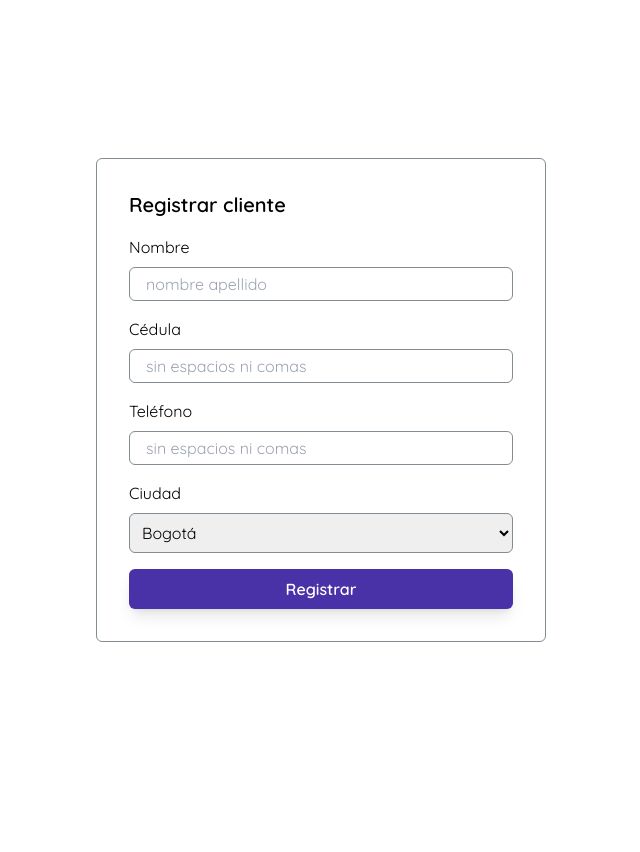
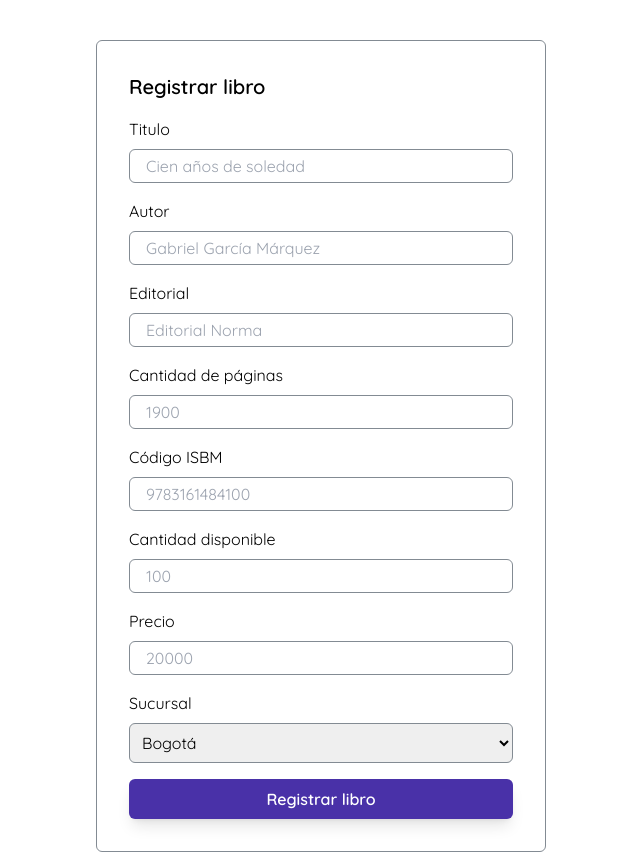
Before and after one commit to aldanielago/Practicas, a React (Vite) app: page / in a window 1280 px wide. Shown: the whole page, without its empty margins (319-959 px from the left). Before the commit the page ends 800 px from the top, so only its background shows below. Built offline with nearby package versions, Linux system fonts and the light colour scheme.

Commit message:
[Styles] Book register page

```diff
--- a/src/App.jsx
+++ b/src/App.jsx
@@ -1,17 +1,20 @@
-// import { SucursalProvider } from './context/SucursalContext';
+import { SucursalProvider } from './context/SucursalContext';
 // import { AdminLoginPage } from './components/pages/AdminLoginPage'
 // import { AdminRegister } from './components/pages/AdminRegisterPage'
+// import { ClientRegisterPage } from "./components/pages/ClientRegisterPage";
 
-import { ClientRegisterPage } from "./components/pages/ClientRegisterPage";
-import { SucursalProvider } from "./context/SucursalContext";
+import { BookRegisterPage } from "./components/pages/BookRegisterPage";
 
 function App() {
 
   return (
     <>
       <SucursalProvider>
+        <BookRegisterPage />
+      </SucursalProvider>
+      {/* <SucursalProvider>
         <ClientRegisterPage />
-      </SucursalProvider>
+      </SucursalProvider> */}
       {/* <AdminLoginPage /> */}
       {/* <SucursalProvider>
         <AdminRegister />
--- a/src/components/elements/Form.jsx
+++ b/src/components/elements/Form.jsx
@@ -1,6 +1,6 @@
 export function Form({ text, children}) {
   return (
-    <section className={`center border border-dark-text-gray p-8 rounded-md`}>
+    <section className={`center my-10 border border-dark-text-gray p-8 rounded-md`}>
       <h1 className='font-quicksand font-bold mb-4 text-xl'>{text}</h1>
       <form className="flex flex-col w-96">
         { children }
--- /dev/null
+++ b/src/components/pages/BookRegisterPage.jsx
@@ -0,0 +1,28 @@
+import { useContext } from "react";
+import { Form } from "../elements/Form";
+import { FormInput } from "../elements/FormInput";
+import { PrimaryButton } from "../buttons/PrimaryButton";
+import { SucursalContext } from "../../context/SucursalContext";
+
+export function BookRegisterPage() {
+  const { arraySucursales } = useContext(SucursalContext);
+
+  return (
+    <Form text="Registrar libro">
+      <FormInput text="Titulo" type="text" placeholder="Cien años de soledad" />
+      <FormInput text="Autor" type="text" placeholder="Gabriel García Márquez" />
+      <FormInput text="Editorial" type="text" placeholder="Editorial Norma" />
+      <FormInput text="Cantidad de páginas" type="number" placeholder="1900" />
+      <FormInput text="Código ISBM" type="number" placeholder="9783161484100" />
+      <FormInput text="Cantidad disponible" type="number" placeholder="100" />
+      <FormInput text="Precio" type="number" placeholder="20000" />
+      <FormInput text={'Sucursal'} type={'select'}>
+        { arraySucursales.map(sucursal => (
+          <option className="font-quicksand" key={sucursal.id} value={sucursal.id}> {sucursal.nombre} </option>
+          )
+        )}
+      </FormInput>
+      <PrimaryButton text="Registrar libro" />
+    </Form>
+  )
+}
--- a/src/index.css
+++ b/src/index.css
@@ -6,7 +6,7 @@
 
 .center {
   position: absolute;
-  top: 50%;
+  /* top: 50%; */
   left: 50%;
-  transform: translate(-50%, -50%);
+  transform: translate(-50%);
 }
```
